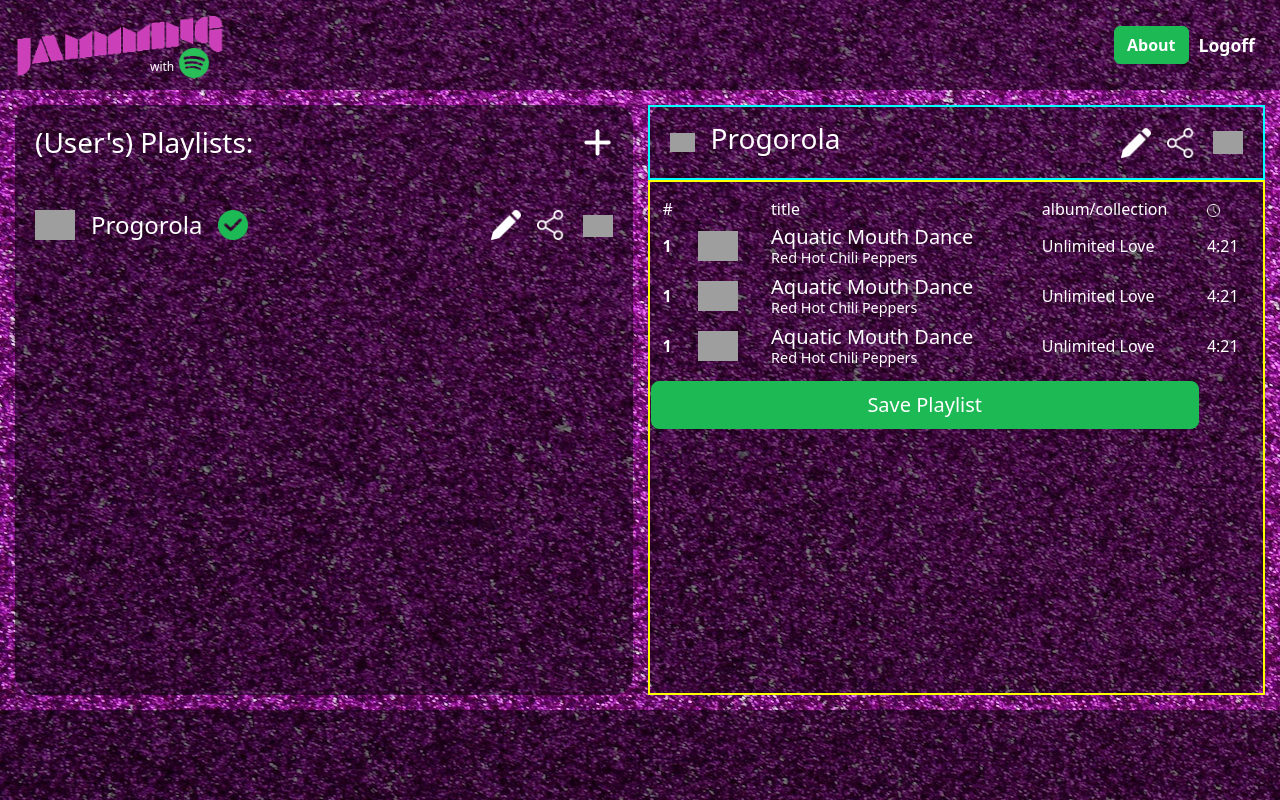
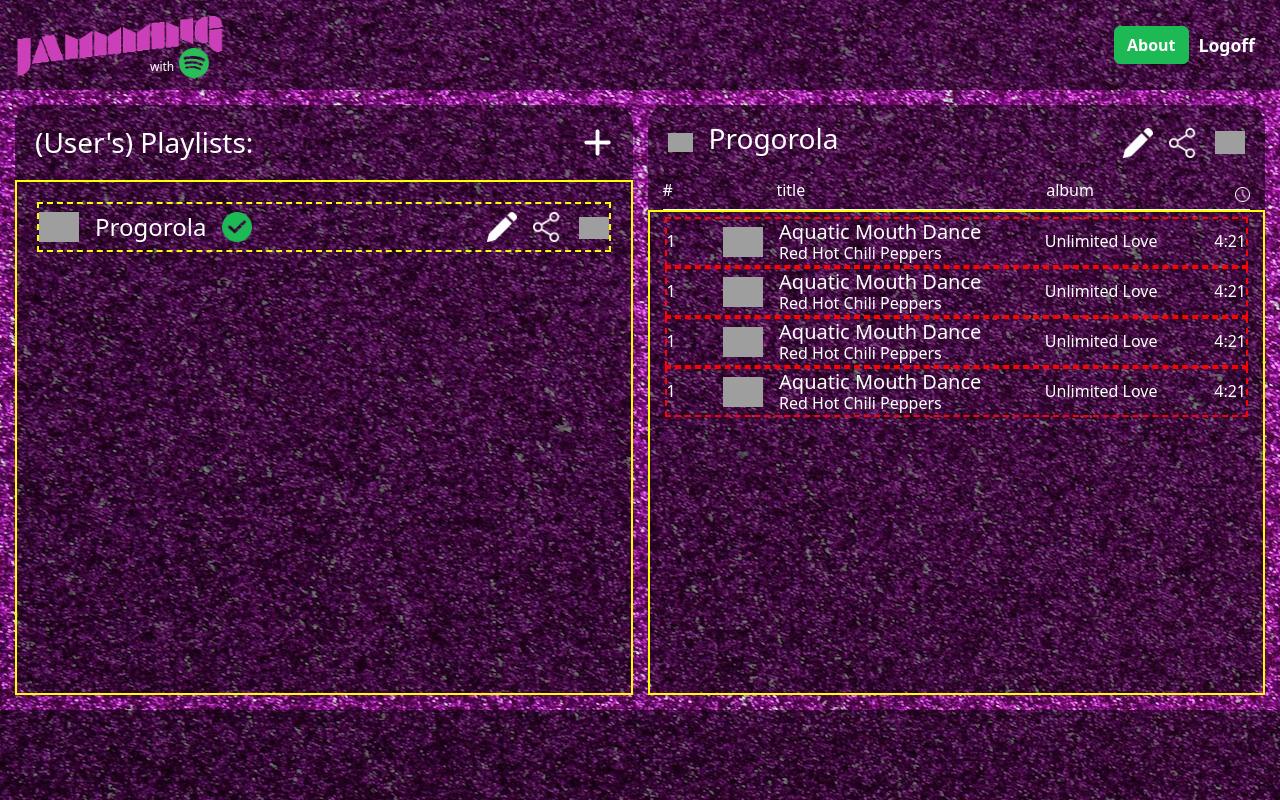
Before and after one commit to mdlpontual/_ezJam, a React (Vite) app: page / in a window 1280 px wide. Built offline with nearby package versions, Linux system fonts and the light colour scheme; grey boxes are pictures that could not be loaded.

Commit message:
build the tracks template container

```diff
--- a/src/assets/images/ImagesHUB.jsx
+++ b/src/assets/images/ImagesHUB.jsx
@@ -28,8 +28,6 @@
     unsavedPNG: new URL('./symbols/07_checked.png', import.meta.url).href,
     savedPNG: new URL('./symbols/07_checked-green.png', import.meta.url).href,
     cautionPNG: new URL('./symbols/09_caution-symbol.png', import.meta.url).href,
-
-
 };
 
 export default IMG;
--- a/src/pages/Home/ui/Playlists/OpenPlaylist.jsx
+++ b/src/pages/Home/ui/Playlists/OpenPlaylist.jsx
@@ -1,6 +1,6 @@
 import React from "react";
 import IMG from "../../../../assets/images/ImagesHUB";
-import TrackTable from "./TrackTable";
+import TrackRow from "./TrackRow";
 
 function OpenPlaylist() {
     return(
@@ -23,8 +23,25 @@
                         <img src={IMG.trashBinPNG} alt="to delete icon" width="30px"/>
                     </div>
                 </div>
+                <div id="track-top-label" className="row d-flex justify-content-center align-items-center gap-2">
+                    <div className="col-1">
+                        <h6>#</h6>
+                    </div>
+                    <div className="col-1">
+
+                    </div>
+                    <div className="col">
+                        <h6>title</h6>
+                    </div>
+                    <div className="col-3">
+                        <h6>album</h6>
+                    </div>
+                    <div className="col-1 justify-content-end">
+                        <img src={IMG.clockPNG} alt="" width="15px"/>
+                    </div>
+                </div>
                 <div id="o-pl-body-row" className="row flex-grow-1">
-                    <TrackTable />
+                    <TrackRow />
                 </div>
             </div>
         </>
--- /dev/null
+++ b/src/pages/Home/ui/Playlists/TrackRow.jsx
@@ -0,0 +1,139 @@
+import React from "react";
+import IMG from "../../../../assets/images/ImagesHUB";
+
+function TrackRow(){
+    return (
+        <>
+            <div id="track-container" className="container">
+                <div id="track-row" className="row gap-2 d-flex justify-content-center align-items-center">
+                    <div id="number-col" className="col-1">
+                        <h6>1</h6>
+                    </div>
+                    <div id="cover-col" className="col-1">
+                        <img src={IMG.placeHolders} alt="" width="40px"/>
+                    </div>
+                    <div id="title-col" className="col">
+                        <h5>Aquatic Mouth Dance</h5>
+                        <h6>Red Hot Chili Peppers</h6>
+                    </div>
+                    <div id="album-col" className="col-3">
+                        <h6>Unlimited Love</h6>
+                    </div>
+                    <div id="dur-col" className="col-1 align-items-end">
+                        <h6>4:21</h6>
+                    </div>
+                </div>
+                <div id="track-row" className="row gap-2 d-flex justify-content-center align-items-center">
+                    <div id="number-col" className="col-1">
+                        <h6>1</h6>
+                    </div>
+                    <div id="cover-col" className="col-1">
+                        <img src={IMG.placeHolders} alt="" width="40px"/>
+                    </div>
+                    <div id="title-col" className="col">
+                        <h5>Aquatic Mouth Dance</h5>
+                        <h6>Red Hot Chili Peppers</h6>
+                    </div>
+                    <div id="album-col" className="col-3">
+                        <h6>Unlimited Love</h6>
+                    </div>
+                    <div id="dur-col" className="col-1 align-items-end">
+                        <h6>4:21</h6>
+                    </div>
+                </div>
+                <div id="track-row" className="row gap-2 d-flex justify-content-center align-items-center">
+                    <div id="number-col" className="col-1">
+                        <h6>1</h6>
+                    </div>
+                    <div id="cover-col" className="col-1">
+                        <img src={IMG.placeHolders} alt="" width="40px"/>
+                    </div>
+                    <div id="title-col" className="col">
+                        <h5>Aquatic Mouth Dance</h5>
+                        <h6>Red Hot Chili Peppers</h6>
+                    </div>
+                    <div id="album-col" className="col-3">
+                        <h6>Unlimited Love</h6>
+                    </div>
+                    <div id="dur-col" className="col-1 align-items-end">
+                        <h6>4:21</h6>
+                    </div>
+                </div>
+                <div id="track-row" className="row gap-2 d-flex justify-content-center align-items-center">
+                    <div id="number-col" className="col-1">
+                        <h6>1</h6>
+                    </div>
+                    <div id="cover-col" className="col-1">
+                        <img src={IMG.placeHolders} alt="" width="40px"/>
+                    </div>
+                    <div id="title-col" className="col">
+                        <h5>Aquatic Mouth Dance</h5>
+                        <h6>Red Hot Chili Peppers</h6>
+                    </div>
+                    <div id="album-col" className="col-3">
+                        <h6>Unlimited Love</h6>
+                    </div>
+                    <div id="dur-col" className="col-1 align-items-end">
+                        <h6>4:21</h6>
+                    </div>
+                </div>
+            </div>
+        </>
+    )
+}
+
+export default TrackRow;
+
+/*
+<table>
+                        <thead>
+                            <tr>
+                                <th colSpan={2}>#</th>
+                                <th>title</th>
+                                <th>album/collection</th>
+                                <th><img src={IMG.clockPNG} alt="" width="13px"/></th>
+                            </tr>
+                        </thead>
+                        <tbody>
+                            <tr>
+                                <th>1</th>
+                                <td><img src={IMG.placeHolders} alt="is saved icon" width="40px"/></td>
+                                <td>
+                                    <h5>Aquatic Mouth Dance</h5>
+                                    <h6>Red Hot Chili Peppers</h6>
+                                </td>
+                                <td>Unlimited Love</td>
+                                <td>4:21</td>
+                            </tr>
+                            <tr>
+                                <th>1</th>
+                                <td><img src={IMG.placeHolders} alt="is saved icon" width="40px"/></td>
+                                <td>
+                                    <h5>Aquatic Mouth Dance</h5>
+                                    <h6>Red Hot Chili Peppers</h6>
+                                </td>
+                                <td>Unlimited Love</td>
+                                <td>4:21</td>
+                            </tr>
+                            <tr>
+                                <th>1</th>
+                                <td><img src={IMG.placeHolders} alt="is saved icon" width="40px"/></td>
+                                <td>
+                                    <h5>Aquatic Mouth Dance</h5>
+                                    <h6>Red Hot Chili Peppers</h6>
+                                </td>
+                                <td>Unlimited Love</td>
+                                <td>4:21</td>
+                            </tr>
+                        </tbody>
+                        <tfoot>
+                            <tr>
+                                <th colSpan={4}>
+                                    <div className="row">
+                                        <button id="" className="btn btn-primary btn-lg">Save Playlist</button>
+                                    </div>
+                                </th>
+                            </tr>
+                        </tfoot>
+                    </table>
+*/
--- a/src/pages/Home/ui/Playlists/TrackTable.jsx
+++ /dev/null
@@ -1,66 +0,0 @@
-import React from "react";
-import IMG from "../../../../assets/images/ImagesHUB";
-
-function TrackTable(){
-    return (
-        <>
-            <div id="track-tb-container" className="container">
-                <div id="track-tb-row" className="row">
-                    <table>
-                        <thead>
-                            <tr>
-                                <th colSpan={2}>#</th>
-                                <th>title</th>
-                                <th>album/collection</th>
-                                <th><img src={IMG.clockPNG} alt="" width="13px"/></th>
-                            </tr>
-                        </thead>
-                        <tbody>
-                            <tr>
-                                <th>1</th>
-                                <td><img src={IMG.placeHolders} alt="is saved icon" width="40px"/></td>
-                                <td>
-                                    <h5>Aquatic Mouth Dance</h5>
-                                    <h6>Red Hot Chili Peppers</h6>
-                                </td>
-                                <td>Unlimited Love</td>
-                                <td>4:21</td>
-                            </tr>
-                            <tr>
-                                <th>1</th>
-                                <td><img src={IMG.placeHolders} alt="is saved icon" width="40px"/></td>
-                                <td>
-                                    <h5>Aquatic Mouth Dance</h5>
-                                    <h6>Red Hot Chili Peppers</h6>
-                                </td>
-                                <td>Unlimited Love</td>
-                                <td>4:21</td>
-                            </tr>
-                            <tr>
-                                <th>1</th>
-                                <td><img src={IMG.placeHolders} alt="is saved icon" width="40px"/></td>
-                                <td>
-                                    <h5>Aquatic Mouth Dance</h5>
-                                    <h6>Red Hot Chili Peppers</h6>
-                                </td>
-                                <td>Unlimited Love</td>
-                                <td>4:21</td>
-                            </tr>
-                        </tbody>
-                        <tfoot>
-                            <tr>
-                                <th colSpan={4}>
-                                    <div className="row">
-                                        <button id="" className="btn btn-primary btn-lg">Save Playlist</button>
-                                    </div>
-                                </th>
-                            </tr>
-                        </tfoot>
-                    </table>
-                </div>
-            </div>
-        </>
-    )
-}
-
-export default TrackTable;
--- a/src/scss/style.scss
+++ b/src/scss/style.scss
@@ -93,7 +93,7 @@
         padding-right: 13px
     }
     #pl-body-row{
-        //border: $tb-yellow-solid;
+        border: $tb-yellow-solid;
         @include box-reset-default;
         padding: 20px;
     }
@@ -109,7 +109,7 @@
 }
 
 #pl-row{
-    //border: $tb-yellow-dashed;
+    border: $tb-yellow-dashed;
     @include box-reset-default;
     height: 50px;
     .row{
@@ -129,7 +129,7 @@
     //border: $tb-red-solid;
     @include box-reset-default;
     #o-pl-header-row{
-        border: $tb-cyan-solid;
+        //border: $tb-cyan-solid;
         @include box-reset-default;
         padding: 0 20px;
         height: 75px;
@@ -149,33 +149,44 @@
             @include box-reset-default;
         }
     }
+    #track-top-label{
+        //border: $tb-lime-dashed;
+        @include box-reset-default;
+        border-bottom: 1px solid white;
+        height: 30px;
+        margin: 0 15px;
+        .col, .col-1, .col-3, .col-4, .col-5{
+            //border: $tb-lime-dotted;
+            @include box-reset-default;
+            height: 100%;
+            display: flex;
+            align-items: center;
+            h6{
+                font-weight: lighter;
+            }
+        }
+    }
     #o-pl-body-row{
         border: $tb-yellow-solid;
         @include box-reset-default;
     }
 }
 
-#track-tb-container{
+#track-container{
+    //border: $tb-red-solid;
     @include box-reset-default;
-    padding: 15px;
-    #track-tb-row{
-        thead{
-            th{
-                @include box-reset-default;
-                font-weight: lighter;
-                padding-left: 10px;
-            }
-        }
-        tbody{
-            tr{
-                //border: $tb-cyan-dashed;
-                @include box-reset-default;
-                height: 50px;
-            }
-
-        }
-        th, td{
-            padding: 0 10px;
+    padding: 5px 15px;
+    #track-row{
+        border: $tb-red-dashed;
+        @include box-reset-default;
+        height: 50px;
+        .col, .col-1, .col-3,.col-4, .col-5{
+            //border: $tb-cyan-dotted;
+            @include box-reset-default;
+            height: 100%;
+            display: flex;
+            flex-direction: column;
+            justify-content: center;
         }
         h5{
             @include box-reset-default;
@@ -183,23 +194,6 @@
         h6{
             @include box-reset-default;
             font-weight: lighter;
-            font-size: 0.9rem;
-        }
-        tfoot{
-            //border: $tb-magenta-solid;
-            @include box-reset-default;
-            tr{
-                //border: $tb-yellow-solid;
-                @include box-reset-default;
-            }
-            th{
-                //border: $tb-red-solid;
-                @include box-reset-default;
-                padding: 10px;
-                button{
-                    color: white;
-                }
-            }
         }
     }
 }
```
